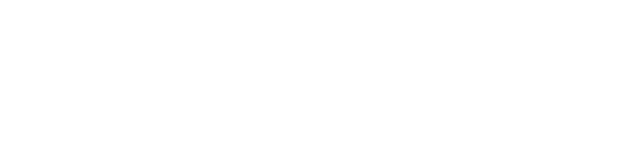
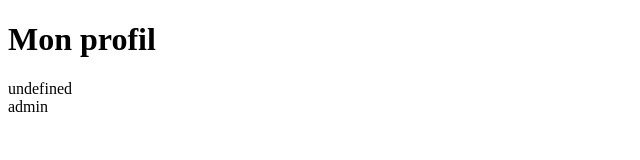
Before and after one commit to WillyPottier/Four-de-Tours, a website: page public/profil.html in a window 1280 px wide. Shown: the whole page, without its empty margins (0-640 px from the left). Drawn offline with Linux system fonts and the light colour scheme; sample sign-in values are in the browser's storage.

Commit message:
feat(feature/profil): Add function and file profil.js

```diff
--- /dev/null
+++ b/public/js/profil.js
@@ -0,0 +1,12 @@
+let user = JSON.parse(localStorage.getItem('user')) || null;
+
+function afficherProfil() {
+    const container = document.getElementById('profil-container');
+
+    container.innerHTML = `
+        <div class="userName">${user.nom}</div>
+        <div class="userRole">${user.role}</div>
+        `
+};
+
+afficherProfil();
--- a/public/profil.html
+++ b/public/profil.html
@@ -6,6 +6,10 @@
     <title>Mon profil</title>
 </head>
 <body>
+    <h1>Mon profil</h1>
+    <aside>
+        <div id="profil-container"></div>
+    </aside>
 
     <script>
         const token = localStorage.getItem('token');
@@ -15,5 +19,6 @@
            window.location.href = 'connexion.html'
         }
     </script>
+    <script src="./js/profil.js"></script>
 </body>
 </html>
```
